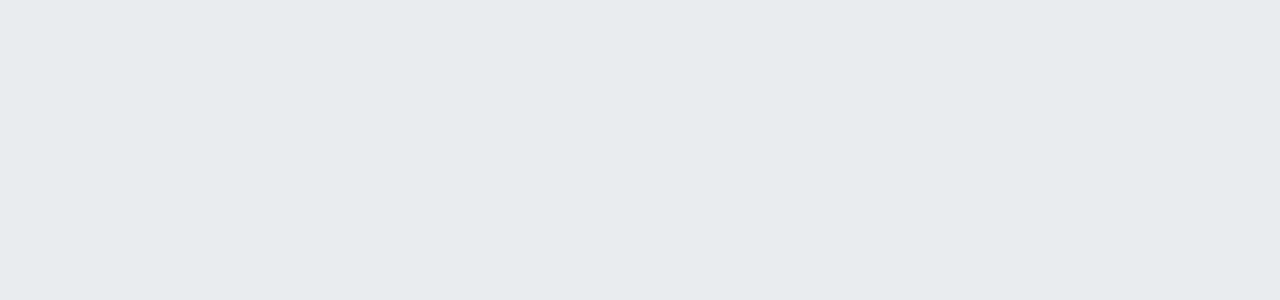
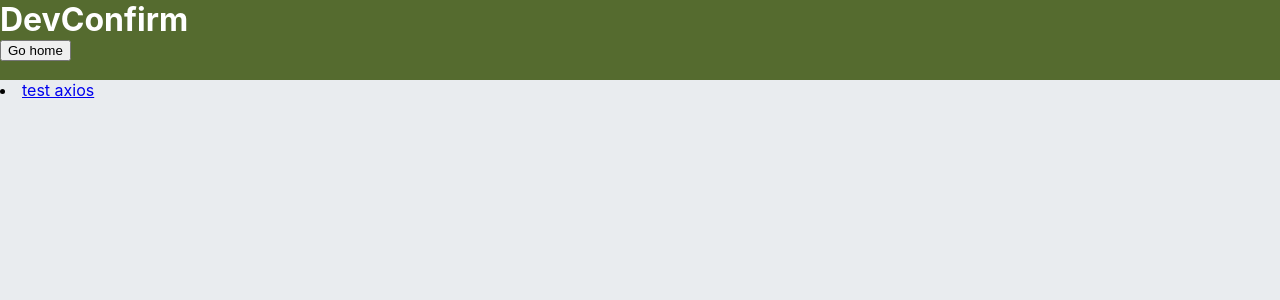
Before and after one commit to jmeno1011/manage_git1, a React (Create React App) app: page /dev in a window 1280 px wide. Before the commit this address had no page. Shown: the top 300 px of the page. Built offline with nearby package versions, Linux system fonts and the light colour scheme.

Commit message:
dev 서버용 브런치 생성

```diff
--- a/src/App.js
+++ b/src/App.js
@@ -9,6 +9,7 @@ import Keyboard from "./components/Keyboard";
 import VocaListItem from "./components/VocaListItem";
 import D3 from "./components/D3";
 import TestAxios from "./components/TestAxios";
+import DevConfirm from "./components/DevConfirm";
 
 function App() {
   return (
@@ -21,6 +22,7 @@ function App() {
       <Route path="/voca" element={<VocaListItem />} />
       <Route path="/d3" element={<D3 />} />
       <Route path="/axios" element={<TestAxios />} />
+      <Route path="/dev" element={<DevConfirm />} />
     </Routes>
   );
 }
--- /dev/null
+++ b/src/components/DevConfirm.js
@@ -0,0 +1,18 @@
+import React from "react";
+import { Link, Navigate } from "react-router-dom";
+
+const DevConfirm = () => {
+  return (
+    <>
+      <header>
+        <h1>DevConfirm</h1>
+        <button onClick={() => Navigate("/")}>Go home</button>
+      </header>
+      <li>
+        <Link to={"/axios"}>test axios</Link>
+      </li>
+    </>
+  );
+};
+
+export default DevConfirm;
--- a/src/components/Home.js
+++ b/src/components/Home.js
@@ -27,6 +27,9 @@ const Home = () => {
           <li>
             <Link to={"/d3"}>D3 연습</Link>
           </li>
+          <li>
+            <Link to={"/dev"}>Dev 확인</Link>
+          </li>
         </ul>
       </section>
       <footer>푸터</footer>
--- a/src/components/TestAxios.js
+++ b/src/components/TestAxios.js
@@ -1,11 +1,14 @@
 import axios from "axios";
 import React, { useEffect, useState } from "react";
+import { Navigate } from "react-router-dom";
 
 const TestAxios = () => {
   const [data, setData] = useState();
   const fetch = async () => {
     try {
-        const response = await axios.get("https://node-express-two.vercel.app/test-api");
+      const response = await axios.get(
+        "https://node-express-two.vercel.app/test-api"
+      );
       console.log(response.data);
       setData(response.data);
     } catch (e) {
@@ -16,8 +19,14 @@ const TestAxios = () => {
     fetch();
   }, []);
   return (
-    <div>
-      <h1>TestAxios</h1>
+    <>
+      <header>
+        <h1>DevConfirm</h1>
+        <button onClick={() => Navigate("/")}>Go home</button>
+      </header>
+      <div style={{ padding: "1rem" }}>
+        <h2>{data.status}</h2>
+        <h2>{data.message}</h2>
         {/* <h4>hamdsum : {data.pre_hamdsum}</h4>
       {data.pre_hamd.map((value, index) => (
         <h4 key={index}>
@@ -25,6 +34,7 @@ const TestAxios = () => {
         </h4>
       ))} */}
       </div>
+    </>
   );
 };
 
```
Lines whose indentation alone changed are shown as unchanged.
